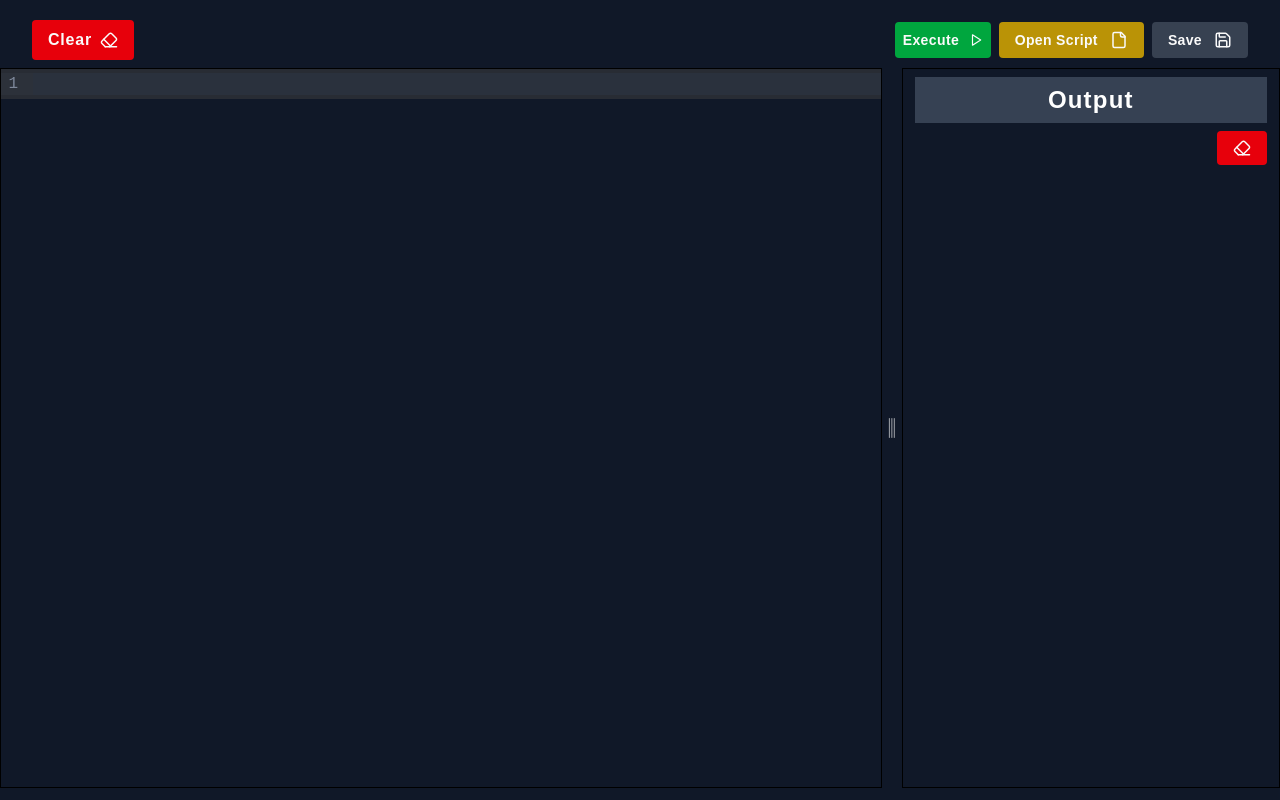
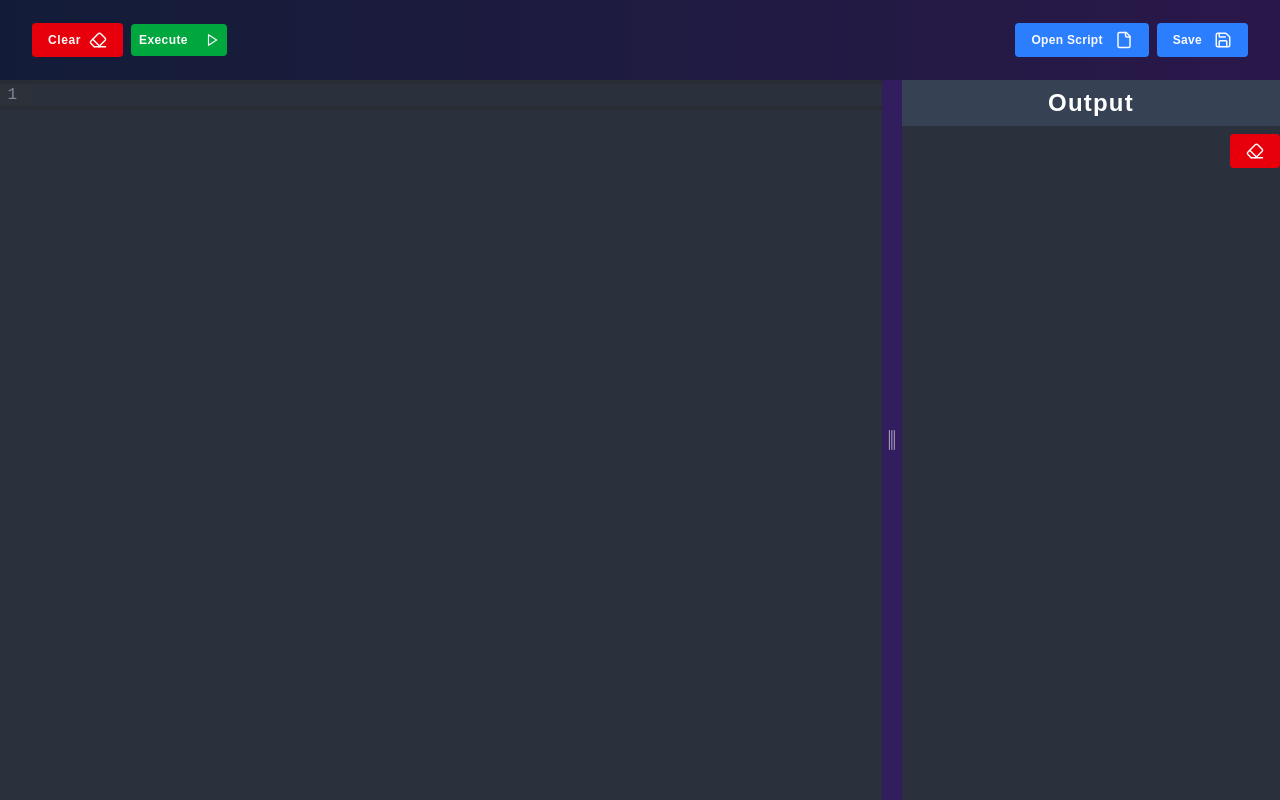
Before and after one commit to atifIgnipulse/igniPulse-IDE, a React (Vite) app in the folder Frontend/: page /python in a window 1280 px wide. Built offline with nearby package versions, Linux system fonts and the light colour scheme; no server answers.

Commit message:
chgd design of python ide

```diff
--- a/Frontend/src/Pages/PythonIDE.jsx
+++ b/Frontend/src/Pages/PythonIDE.jsx
@@ -65,34 +65,41 @@ function PythonIDE() {
         transports: ["websocket", "polling"],
         withCredentials: true
       });
+      // socket.current = io("http://localhost:9000");
 
-      socket.current.on("pyResponse", (message) => {
+      const handlePyResponse = (message) => {
         setDisable(false);
 
-        // Normalize newlines
         let formattedMessage = message.replace(/\r\n|\r|\n/g, "\n");
 
-        // Add <br> if message starts or ends with a newline
         if (formattedMessage.startsWith("\n")) {
           formattedMessage = "<br>" + formattedMessage.trimStart();
         }
         if (formattedMessage.endsWith("\n")) {
           formattedMessage = formattedMessage.trimEnd() + "<br>";
         }
-
-        // Replace all internal newlines with <br>
         formattedMessage = formattedMessage.replace(/\n/g, "<br>");
 
-        // Create a new div for the output
         const res = document.createElement("div");
         res.innerHTML = formattedMessage;
-        res.style.borderBottom = "2px solid white";
-        res.style.borderBottomStyle = "dashed";
         res.style.paddingBottom = "6px";
 
-        // Append to the outputDiv
         document.getElementById("outputDiv").appendChild(res);
-      });
+      };
+
+      const handleExitSuccess = () => {
+        const exitMsg = document.createElement("p");
+        exitMsg.innerText = "--- Program Exited Successfully ---";
+        exitMsg.style.color = "green";
+        exitMsg.style.fontWeight = "bold";
+        exitMsg.style.marginTop = "10px";
+        exitMsg.style.textAlign = "center";
+
+        document.getElementById("outputDiv").appendChild(exitMsg);
+      };
+
+      socket.current.on("pyResponse", handlePyResponse);
+      socket.current.on("EXIT_SUCCESS", handleExitSuccess);
 
       socket.current.on("userInput", (message) => {
         setDisable(false);
@@ -102,7 +109,9 @@ function PythonIDE() {
         let formattedMessage = message.replace(/\r\n|\r|\n/g, "\n");
 
         // Extract lines while preserving newlines
-        const lines = formattedMessage.match(/[^\n]*(\n|$)/g).filter(line => line !== "");
+        const lines = formattedMessage
+          .match(/[^\n]*(\n|$)/g)
+          .filter((line) => line !== "");
 
         // Process all lines except the last one
         lines.slice(0, -1).forEach((line) => {
@@ -157,25 +166,25 @@ function PythonIDE() {
           }
         });
       });
-
-
     }
 
     return () => {
       if (socket.current) {
         socket.current.disconnect();
         socket.current = null;
+        socket.current?.off("pyResponse", handlePyResponse);
+        socket.current?.off("EXIT_SUCCESS", handleExitSuccess);
       }
     };
   }, []);
 
   const handleRun = async () => {
     // console.log("first")
-    if(editorContent != ""){
+    if (editorContent != "") {
       setDisable(true);
-      clearOutput()
-      socket.current.close()
-      socket.current.connect()
+      clearOutput();
+      socket.current.close();
+      socket.current.connect();
       // Emit the input data to the server using Socket.IO
       socket.current.emit("runPy", editorContent);
     }
@@ -227,45 +236,46 @@ function PythonIDE() {
 
   return (
     <div
-      className="overflow-hidden w-full h-screen flex flex-col items-center justify-center bg-[#101828]"
+      className="overflow-hidden w-full h-screen flex flex-col items-center justify-center bg-gradient-to-r from-blue-950 to-purple-900"
       onMouseMove={handleMouseMove}
       onMouseUp={handleMouseUp}
     >
-      <div className="flex items-center justify-between gap-x-2 lg:px-8 md:px-8 px-1 py-2 w-full">
+      <div className="flex items-center justify-between gap-x-2 lg:px-8 md:px-8 px-1 py-2 h-[10vh] w-full bg-[#101828a4]">
         <div className="flex items-center justify-between gap-x-2">
           <button
-            className="cursor-pointer text-sm sm:text-base font-semibold flex items-center justify-between gap-x-2 bg-red-600 lg:px-4 md:px-4 px-2 py-2 rounded hover:bg-[#323a47] text-zinc-50 tracking-wider"
+            className="cursor-pointer text-xs  font-semibold flex items-center justify-between gap-x-2 bg-red-600 lg:px-4 md:px-4 px-2 py-2 rounded hover:bg-red-700 text-zinc-50 tracking-wider"
             onClick={() => setEditorContent("")}
           >
             Clear <Eraser size="18" />
           </button>
-        </div>
-
-        <div className="flex items-center justify-between gap-x-2">
           <button
             disabled={disable}
             className="cursor-pointer text-sm sm:text-base bg-green-600 font-semibold lg:px-2 md:px-4 px-2 py-2 w-24 rounded hover:bg-green-700 text-zinc-50 tracking-wide"
             onClick={handleRun}
           >
             {disable ? (
-              <div className="w-full flex justify-center items-center size-6 lg:px-4 md:px-4 px-2 py-2">
+              <div className="w-full text-xs flex justify-center items-center size-4 lg:px-4 md:px-4 px-2 py-2">
                 <div className=" border-4 border-t-transparent border-white rounded-full animate-spin"></div>
               </div>
             ) : (
-              <div className="h-full w-full flex items-center justify-between gap-x-1 text-sm">
-                <>Execute</> <Play  size="14"/>
+              <div className="h-full w-full flex items-center justify-between gap-x-1 text-xs">
+                <>Execute</> <Play size="14" />
               </div>
             )}
           </button>
+        </div>
+
+        <div className="flex items-center justify-between gap-x-2">
+
           <button
             id="check"
-            className="cursor-pointer lg:text-sm md:text-sm text-xs sm:text-base font-semibold flex items-center justify-between gap-x-3 bg-[#ba9306] lg:px-4 md:px-4 px-1 py-2 rounded hover:bg-[#c8a93af0] text-zinc-50 tracking-wide"
+            className="cursor-pointer lg:text-xs md:text-sm text-xs sm:text-base font-semibold flex items-center justify-between gap-x-3 bg-blue-500 lg:px-4 md:px-4 px-1 py-2 rounded hover:bg-blue-600 text-zinc-50 tracking-wide"
             onClick={openFile}
           >
             Open Script <File size="18" />
           </button>
           <button
-            className="cursor-pointer lg:text-sm md:text-sm text-xs sm:text-base font-semibold flex items-center justify-between gap-x-3 bg-[#374151] lg:px-4 md:px-4 px-2 py-2 rounded hover:bg-[#323a47] text-zinc-50 tracking-wide"
+            className="cursor-pointer lg:text-xs md:text-sm text-xs sm:text-base font-semibold flex items-center justify-between gap-x-3 bg-blue-500  lg:px-4 md:px-4 px-2 py-2 rounded hover:bg-blue-600 text-zinc-50 tracking-wide"
             onClick={handleDownload}
           >
             Save <Save size="18" />
@@ -283,12 +293,12 @@ function PythonIDE() {
               : { width: `${100 - outputWidth}%`, height: "100%" }
           }
         >
-          <div className="h-full w-full grid place-items-center">
+          <div className="h-full w-full grid place-items-center bg-[#2A313D]">
             <div className="w-full h-full overflow-hidden">
-              <div className="flex items-center justify-center w-full h-full overflow-auto ">
+              <div className="flex items-center justify-center w-full h-full overflow-auto scrollbar-custom">
                 <CodeMirror
                   value={editorContent}
-                  className="w-full h-full border text-[1rem]"
+                  className="w-full h-full text-[1rem]"
                   // extensions={[python()]}
                   theme="dark"
                   onChange={(newContent) => setEditorContent(newContent)}
@@ -302,7 +312,7 @@ function PythonIDE() {
         </div>
         <svg
           className={`${
-            mobile ? "rotate-90 w-full" : "h-full"
+            mobile ? "rotate-90 w-full" : "h-full bg-[#191c3d75]"
           } lg:cursor-col-resize md:cursor-col-resize cursor-row-resize`}
           onMouseDown={handleMouseDown}
           onTouchStart={handleMouseDown}
@@ -358,7 +368,7 @@ function PythonIDE() {
           </g>
         </svg>
         <div
-          className="bg-transparent border relative lg:py-2 md:py-2 lg:px-3 md:px-2 px-6 flex flex-col items-end gap-y-2 p-4 "
+          className="relative flex flex-col items-end gap-y-2 bg-[#2A313D]"
           style={
             mobile
               ? { height: `${outputHeight}%`, width: "100%" }
@@ -375,7 +385,7 @@ function PythonIDE() {
             <Eraser size="18" />
           </button>
           <div
-            className="w-full h-full leading-snug tracking-widest text-white text-start text-[.9rem] overflow-auto ps-2"
+            className="w-full h-full leading-snug tracking-widest text-white text-start text-[.9rem] overflow-auto ps-5"
             id="outputDiv"
           ></div>
         </div>
--- a/Frontend/src/Pages/sqlIDETwo.jsx
+++ b/Frontend/src/Pages/sqlIDETwo.jsx
@@ -173,13 +173,13 @@ function sqlIDETwo() {
           {/* Left Side Controls */}
           <div className="flex items-center gap-x-3">
             <button
-              className="cursor-pointer flex items-center gap-x-2 bg-red-500 px-3 py-3 rounded-md hover:bg-red-600 text-black text-xs font-semibold tracking-wide transition"
+              className="cursor-pointer flex items-center gap-x-2 bg-red-500 px-3 py-3 rounded-md hover:bg-red-600 text-white text-xs font-semibold tracking-wide transition"
               onClick={() => setEditorContent("")}
             >
               <Eraser size="18" /> Clear
             </button>
             <button
-              className="cursor-pointer flex items-center gap-x-2 bg-[#7FBA00] px-3 py-3 rounded-md hover:bg-[#86b228] text-black/80 text-xs font-semibold tracking-wide transition"
+              className="cursor-pointer flex items-center gap-x-2 bg-[#7FBA00] px-3 py-3 rounded-md hover:bg-[#86b228] text-white text-xs font-semibold tracking-wide transition"
               onClick={handleRun}
             >
               <Play size="18" /> Execute
@@ -189,13 +189,13 @@ function sqlIDETwo() {
           {/* Right Side Controls */}
           <div className="flex items-center gap-x-3">
             <button
-              className=" cursor-pointer flex items-center gap-x-2 bg-[#2677C7] px-3 py-3 rounded-md hover:bg-[#0072C6] text-black text-xs font-semibold tracking-wide transition"
+              className=" cursor-pointer flex items-center gap-x-2 bg-[#2677C7] px-3 py-3 rounded-md hover:bg-[#0072C6] text-white text-xs font-semibold tracking-wide transition"
               onClick={openFile}
             >
               <File size="18" /> Open Script
             </button>
             <button
-              className="cursor-pointer flex items-center gap-x-2 bg-[#2677C7] px-3 py-3 rounded-md hover:bg-[#0072C6] text-black text-xs font-semibold tracking-wide transition"
+              className="cursor-pointer flex items-center gap-x-2 bg-[#2677C7] px-3 py-3 rounded-md hover:bg-[#0072C6] text-white text-xs font-semibold tracking-wide transition"
               onClick={handleDownload}
             >
               <Save size="18" /> Save Script
```
Also changed, not shown: 1 other file (tests, documents, lock files or other folders).
